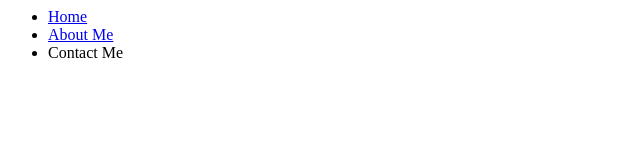
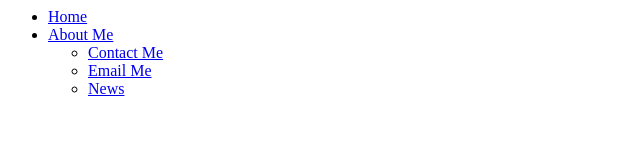
Before and after one commit to TearsWebsite/tearswebdesign, a plain HTML site: page index.html in a window 1280 px wide. Shown: the whole page, without its empty margins (0-640 px from the left). Drawn offline with Linux system fonts and the light colour scheme.

Commit message:
Made A Custom Dropdown

```diff
--- a/index.html
+++ b/index.html
@@ -6,7 +6,13 @@
       <ul>
         <li><a href="home">Home</a></li>
         <li><a href="about">About Me</a></li>
-        <li>Contact Me</li>
+
+        <ul>
+        <li><a href="contact">Contact Me</a></li>
+        <li><a href="email">Email Me</a></li>
+        <li><a href="news">News</a></li>
+
+        </ul>
       </ul>
     </div>
   </body>
```
